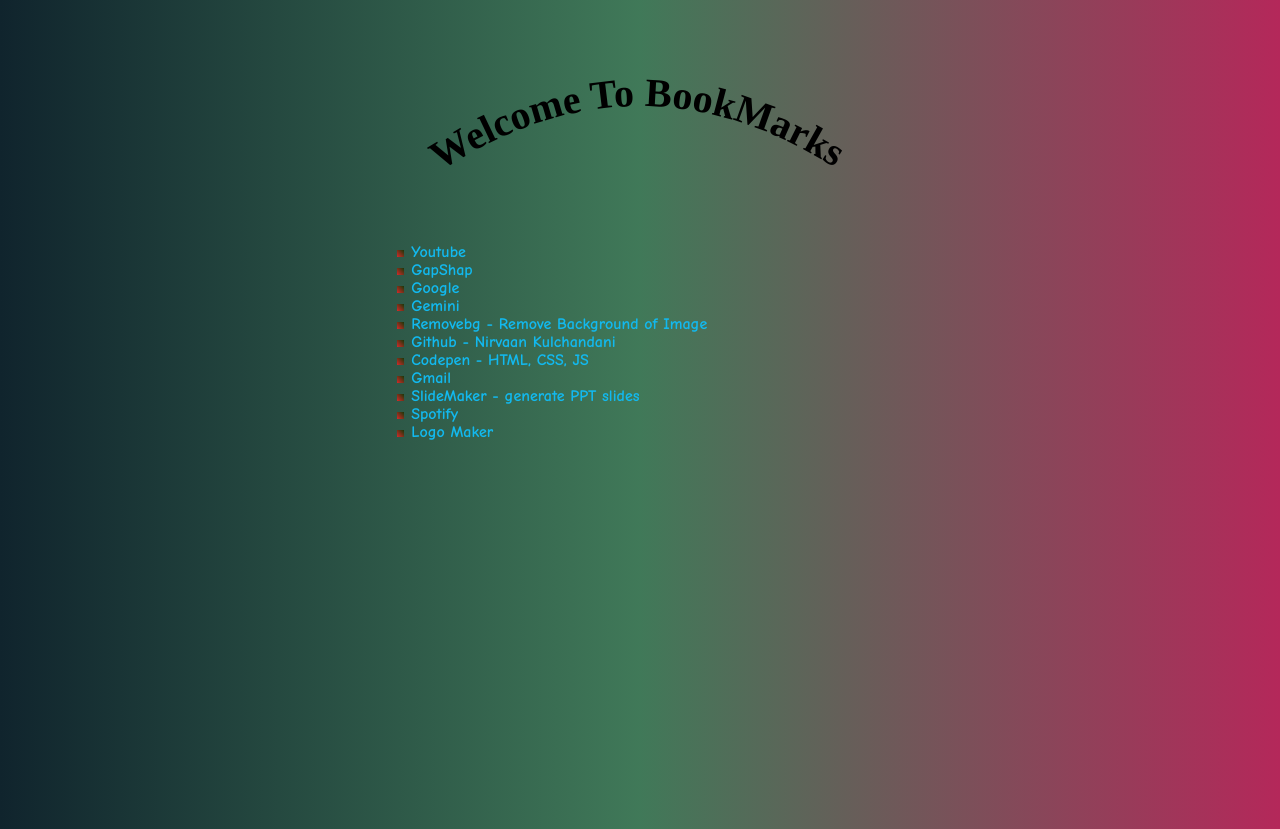
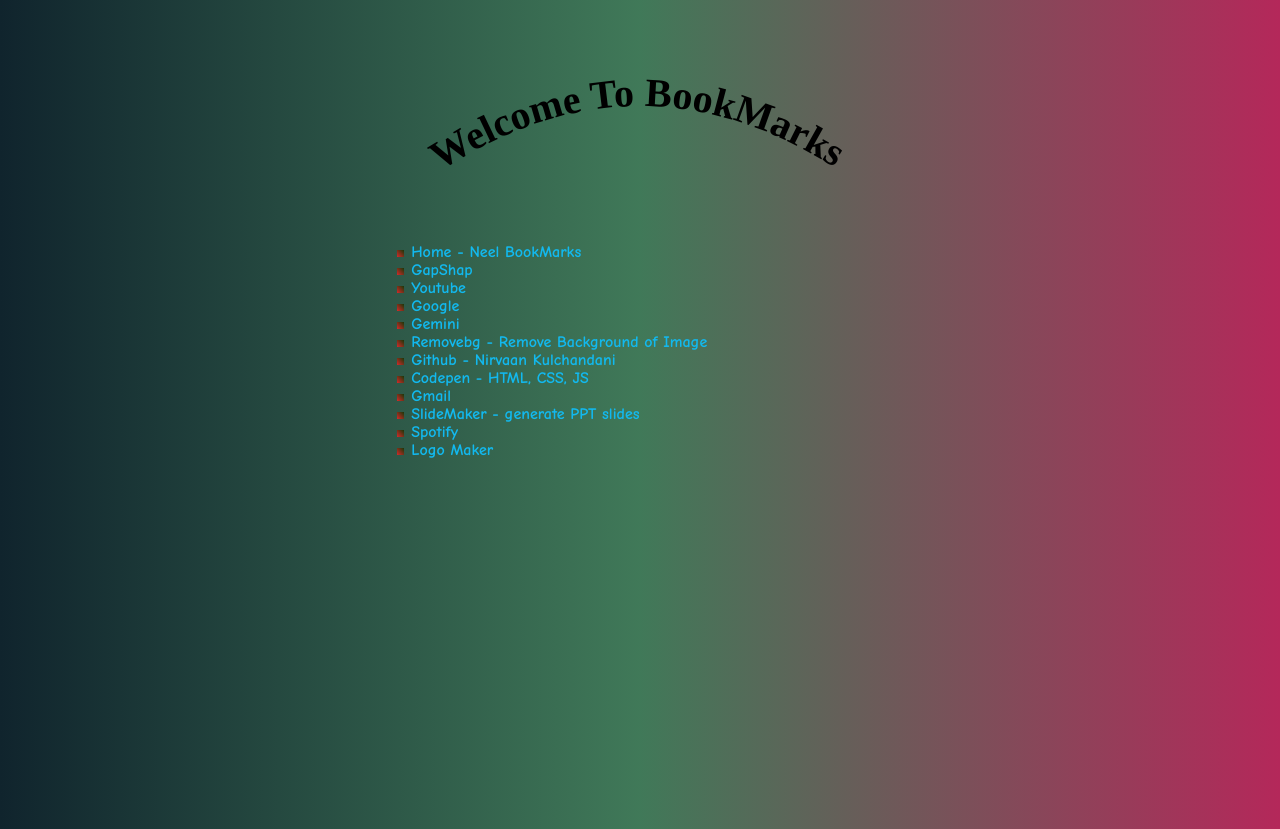
Before and after one commit to Neel381/Bookmarks, a plain HTML site: page bookmark.html in a window 1280 px wide. Drawn offline with Linux system fonts and the light colour scheme.

Commit message:
Update bookmark.html

```diff
--- a/bookmark.html
+++ b/bookmark.html
@@ -64,9 +64,11 @@
     </h1>
 
     <ul>
-        <li><a href="https://youtube.com" target="_blank">Youtube</a></li>
+        <li><a href="https://neel-bookmarks.onrender.com" target="_blank">Home - Neel BookMarks</a></li>
 
         <li><a href="https://chat-app-lmep.onrender.com" target="_blank">GapShap</a></li>
+
+        <li><a href="https://youtube.com" target="_blank">Youtube</a></li>
 
         <li><a href="https://google.com" target="_blank">Google</a></li>
 
@@ -88,4 +90,5 @@
     </ul>
 </body>
 
+
 </html>
```
